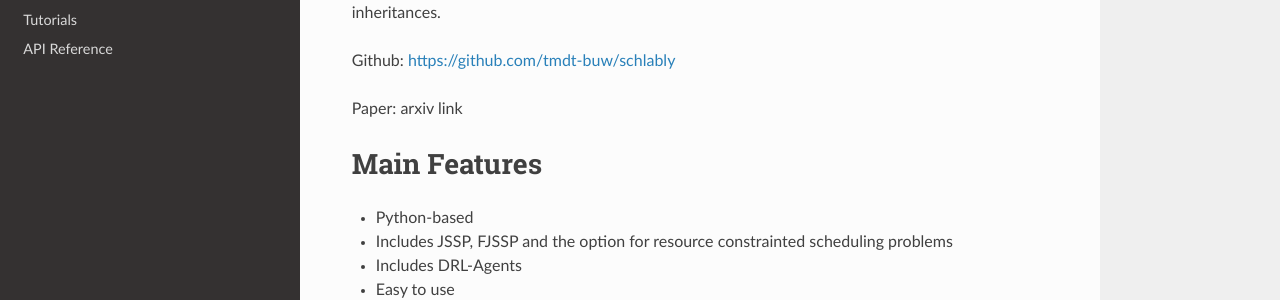
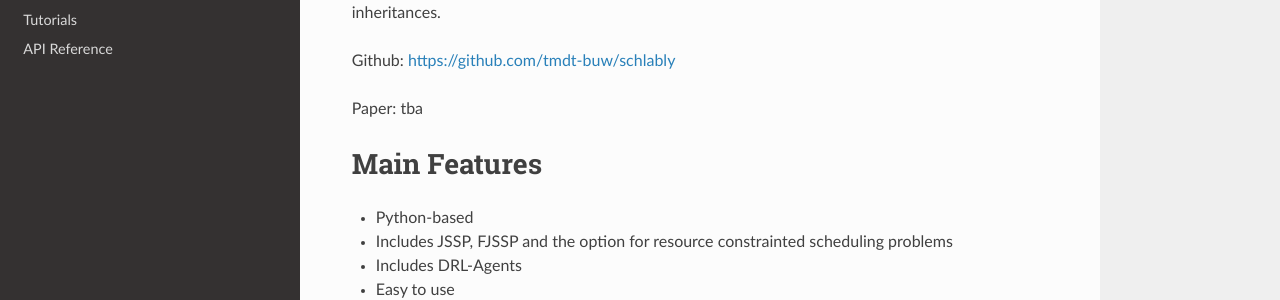
Before and after one commit to tmdt-buw/schlably, a Sphinx documentation site: the page built from docs/source/index.rst, in a window 1280 px wide and 900 px high, scrolled down 529 px. Shown: the part 159-459 px from the top of the window. Built offline with Sphinx 7.4.7 and the Read the Docs theme 2.0.0, drawn with Linux system fonts in a browser that asks for light colours.

Commit message:
article url - tbd

```diff
--- a/docs/source/index.rst
+++ b/docs/source/index.rst
@@ -20,7 +20,7 @@ We believe that this makes it easier to apply small changes without having to de
 
 Github: https://github.com/tmdt-buw/schlably
 
-Paper: arxiv link
+Paper: tba
 
 Main Features
 -------------
```
